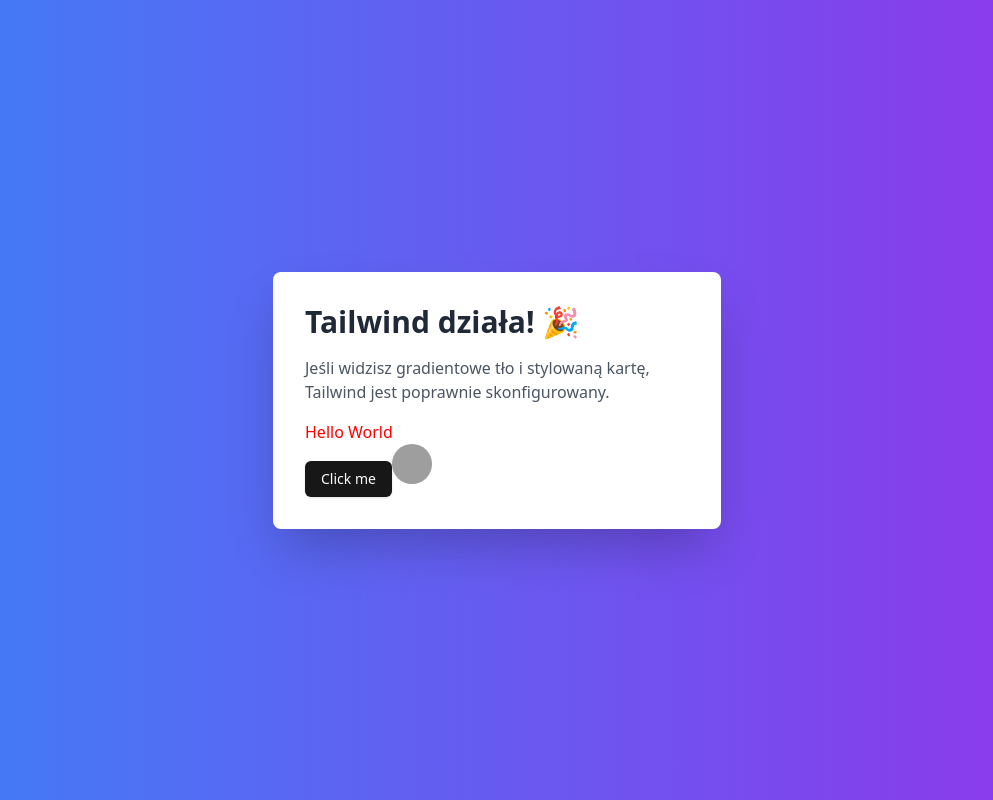
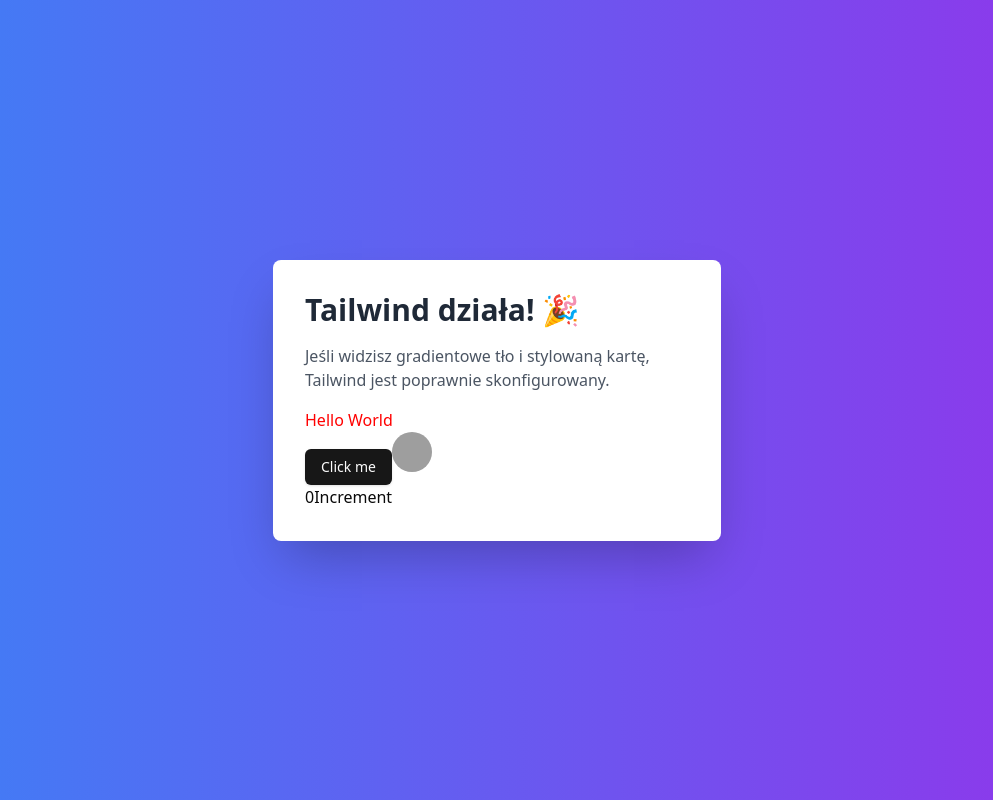
Before and after one commit to KamilWozniak/10xCards, a Nuxt app: page / in a window 1280 px wide. Shown: the whole page, without its empty margins (143-1136 px from the left). Built offline with nearby package versions, Linux system fonts and the light colour scheme; grey boxes are pictures that could not be loaded.

Commit message:
feat: implement Pinia store for state management and update app.vue with increment functionality

```diff
--- a/app.vue
+++ b/app.vue
@@ -4,10 +4,18 @@
       <h1 class="text-3xl font-bold text-gray-800 mb-4">Tailwind działa! 🎉</h1>
       <p class="text-gray-600 mb-4">Jeśli widzisz gradientowe tło i stylowaną kartę, Tailwind jest poprawnie skonfigurowany.</p>
       <TestComponent />
+      <span>{{ count }}</span>
+      <button @click="increment">Increment</button>
     </div>
   </div>
 </template>
 
 <script setup lang="ts">
-  import TestComponent from './components/TestComponent.vue'
+
+import TestComponent from './components/TestComponent.vue'
+import { useTestStore } from './store/testStore'
+import { storeToRefs } from 'pinia'
+
+const { count } = storeToRefs(useTestStore())
+const { increment } = useTestStore()
 </script>
--- a/nuxt.config.ts
+++ b/nuxt.config.ts
@@ -6,7 +6,8 @@
     '@nuxt/eslint',
     '@nuxt/test-utils',
     '@nuxtjs/tailwindcss',
-    'shadcn-nuxt'
+    'shadcn-nuxt',
+    '@pinia/nuxt'
   ],
   shadcn: {
     /**
--- a/package.json
+++ b/package.json
@@ -11,9 +11,11 @@
     "test": "vitest"
   },
   "dependencies": {
+    "@pinia/nuxt": "^0.11.2",
     "class-variance-authority": "0.7.1",
     "clsx": "2.1.1",
     "nuxt": "3.19.3",
+    "pinia": "^3.0.3",
     "reka-ui": "2.5.1",
     "tailwind-merge": "3.3.1",
     "tailwindcss-animate": "1.0.7",
--- /dev/null
+++ b/store/testStore.ts
@@ -0,0 +1,16 @@
+import { defineStore } from 'pinia'
+
+export const useTestStore = defineStore('test', () => {
+  // State
+  const count = ref<number>(0)
+
+  // Actions
+  function increment(): void {
+    count.value++
+  }
+
+  return {
+    count,
+    increment,
+  }
+})
```
Also changed, not shown: 1 other file (tests, documents, lock files or other folders).
